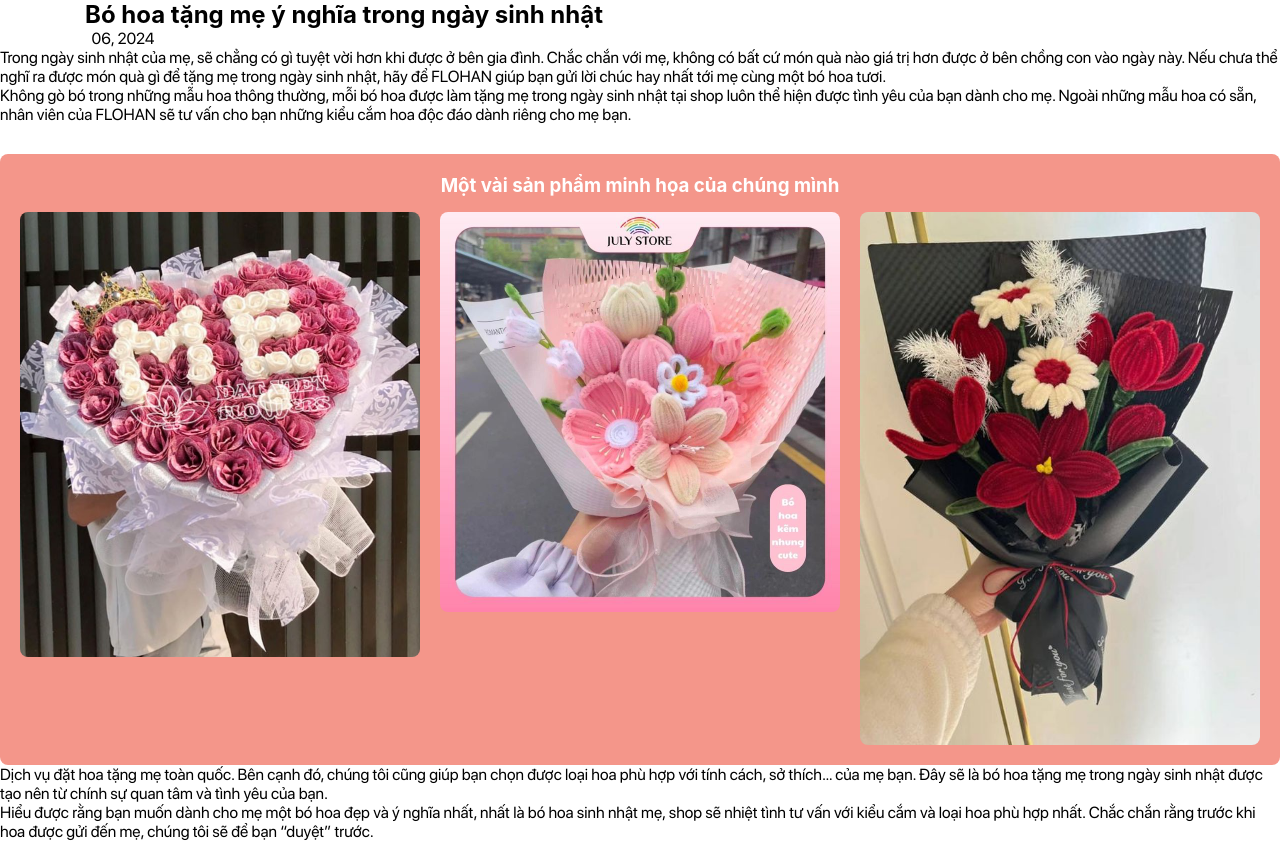
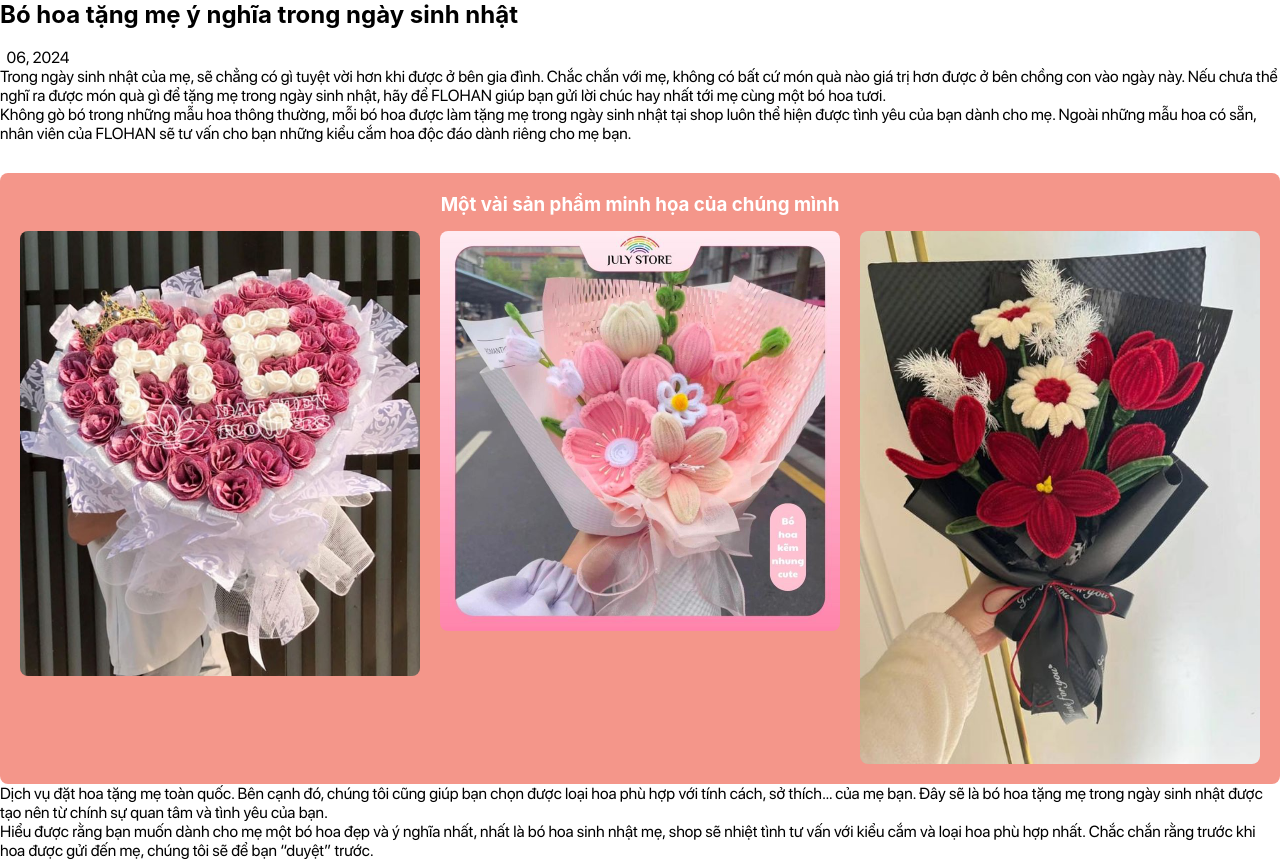
Before and after one commit to Phamtramy153/thietkeweb, a plain HTML site: page bv-me.html in a window 1280 px wide. Drawn offline with Linux system fonts and the light colour scheme; a web font is replaced by a local one.

Commit message:
Update bv-me.html

```diff
--- a/bv-me.html
+++ b/bv-me.html
@@ -15,16 +15,12 @@
 
 <body>
     <!-- Blog Title Start -->
-    <div class="container">
+    <div class="container-blog">
                     <h2 class="mb-4">Bó hoa tặng mẹ ý nghĩa trong ngày sinh nhật</h2>
                     <div class="post-meta">
-
-                        <span>&nbsp;&nbsp;06, 2024</span>
+                        <br>&nbsp;&nbsp;06, 2024</br>
                     </div>
-    </div>
-    <!-- Blog Title End -->
-
-    <!-- Blog Content -->
+             </div>
 
                     <div class="post-content-body">
                         <p>Trong ngày sinh nhật của mẹ, sẽ chẳng có gì tuyệt vời hơn khi được ở bên gia đình. Chắc chắn với mẹ, không có bất cứ món quà nào giá trị hơn được ở bên chồng con vào ngày này. Nếu chưa thể nghĩ ra được món quà gì để tặng mẹ trong ngày sinh nhật, hãy để FLOHAN giúp bạn gửi lời chúc hay nhất tới mẹ cùng một bó hoa tươi.</p>
```
